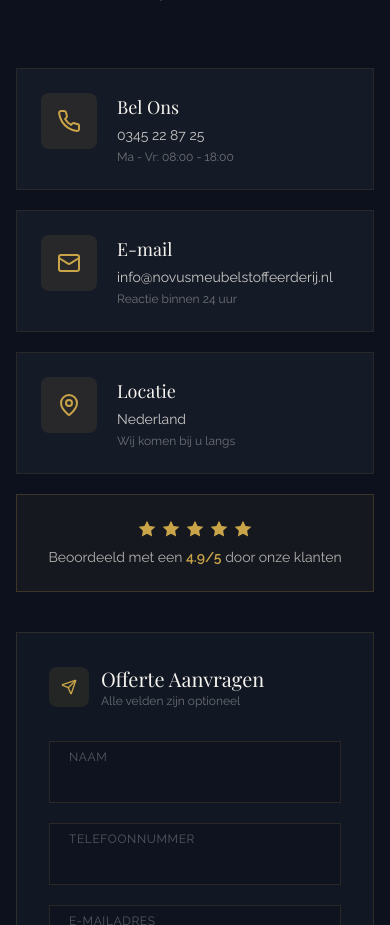
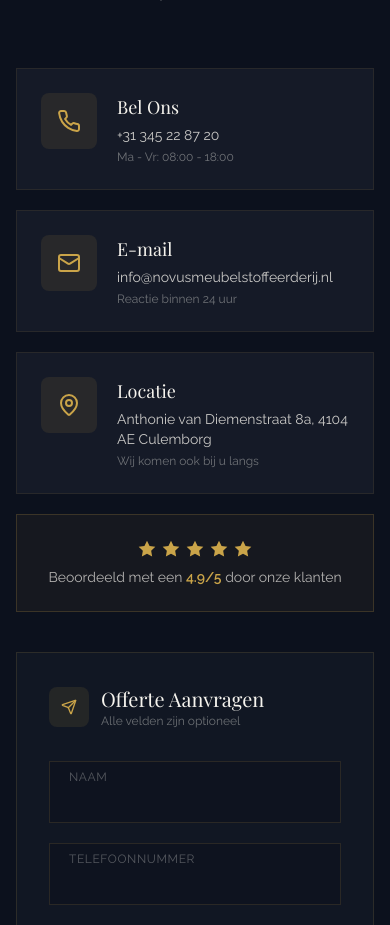
Before and after one commit to RizqMarketing/novusmeubelstoffeerderij, a React (Vite) app: page / in a window 390 px wide. Shown: the part 6883-7808 px from the top of the page. Built offline with nearby package versions, Linux system fonts and the light colour scheme; the HTML template or start-up script is replaced by a standard one; a web font is replaced by a local one.

Commit message:
Update contact info: address Anthonie van Diemenstraat 8a Culemborg and phone +31 345 22 87 20

```diff
--- a/src/components/ContactSection.tsx
+++ b/src/components/ContactSection.tsx
@@ -5,8 +5,8 @@
   {
     icon: Phone,
     title: "Bel Ons",
-    detail: "0345 22 87 25",
-    href: "tel:0345228725",
+    detail: "+31 345 22 87 20",
+    href: "tel:+31345228720",
     sub: "Ma - Vr: 08:00 - 18:00",
   },
   {
@@ -19,9 +19,9 @@
   {
     icon: MapPin,
     title: "Locatie",
-    detail: "Nederland",
-    href: undefined,
-    sub: "Wij komen bij u langs",
+    detail: "Anthonie van Diemenstraat 8a, 4104 AE Culemborg",
+    href: "https://maps.google.com/?q=Anthonie+van+Diemenstraat+8a,+4104+AE+Culemborg",
+    sub: "Wij komen ook bij u langs",
   },
 ];
 
```
